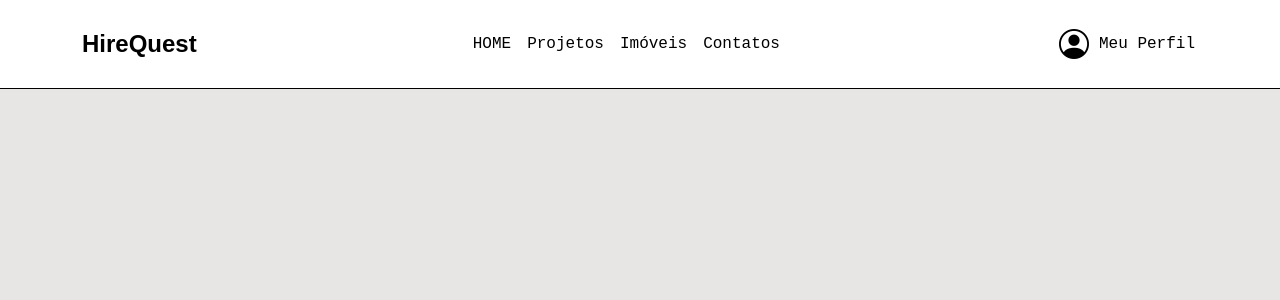
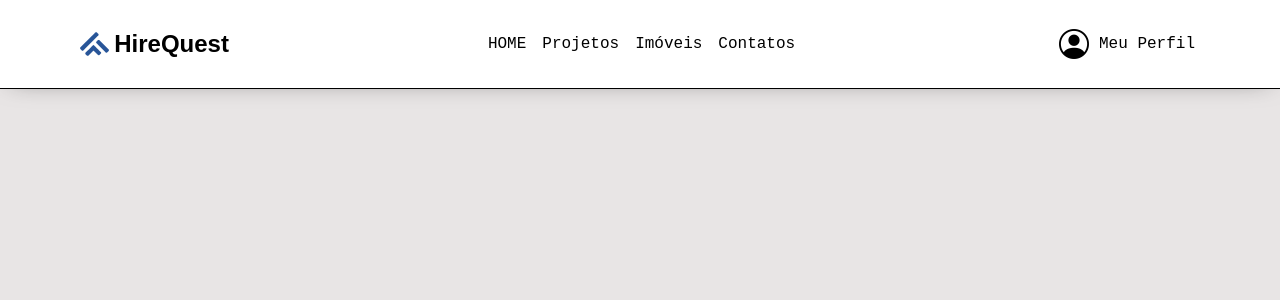
Before and after one commit to PauloCesar26/TCC_HireQuest, a PHP site: page /navbar.php in a window 1280 px wide. Shown: the top 300 px of the page. Run offline with PHP 8.4, Linux system fonts and the light colour scheme.

Commit message:
TCC_HireQuest

```diff
--- a/MarketingPessoal/css/style.css
+++ b/MarketingPessoal/css/style.css
@@ -194,7 +194,7 @@ input, button{
     background-image: url('../img/g_1.jpg');
 }
 #img2{
-    background-image: url('../img/g_2.jpg');
+    background-image: url('img/g_2.jpg');
 }
 #img3{
     background-image: url('../img/g_3.jpg');
--- a/navbar/navbar.php
+++ b/navbar/navbar.php
@@ -34,7 +34,7 @@
     }
     #navbar{
         font-family: 'Courier New', Courier, monospace;
-        /* box-shadow: 0px 14px 37px -19px rgba(0,0,0,1); */
+        box-shadow: 0px 0px 27px -12px rgba(0,0,0,0.63);
     }
     #navbar{
         background-color: #ffffff;
@@ -61,6 +61,10 @@
     .navbar-brand{
         padding: 0;
         margin: 0;
+        width: 13%;
+        display: flex;
+        justify-content:center;
+        gap: 5px;
     }
     .navbar-brand span{
         font-family: Arial;
@@ -95,12 +99,16 @@
     .profile span{
         font-size: 16px;
      }
+     #logo{
+        width: 20%;
+     }
 </style>
 </head>
 <body>
     <nav class="navbar navbar-expand-lg fixed-top bg-primary-color" id="navbar">
         <div class="container py-3">
           <a href="#" class="navbar-brand terciaria-color">
+            <img src="img/logo.svg" id="logo">
             <span>HireQuest</span>
           </a>
           <div class=" navbar-collapse" id="navbar-items">
```
Also changed, not shown: MarketingPessoal/img/g_10.jpg (added), MarketingPessoal/img/g_11.jpg (added), MarketingPessoal/img/g_2.jpg, MarketingPessoal/img/g_3.jpg, MarketingPessoal/img/g_4.jpg, MarketingPessoal/img/g_5.jpg, MarketingPessoal/img/g_6.jpg, MarketingPessoal/img/g_7.jpg (deleted), MarketingPessoal/img/g_8.jpg, MarketingPessoal/img/g_9.jpg, MarketingPessoal/img/logo.svg (added), navbar/logo.svg (added).
